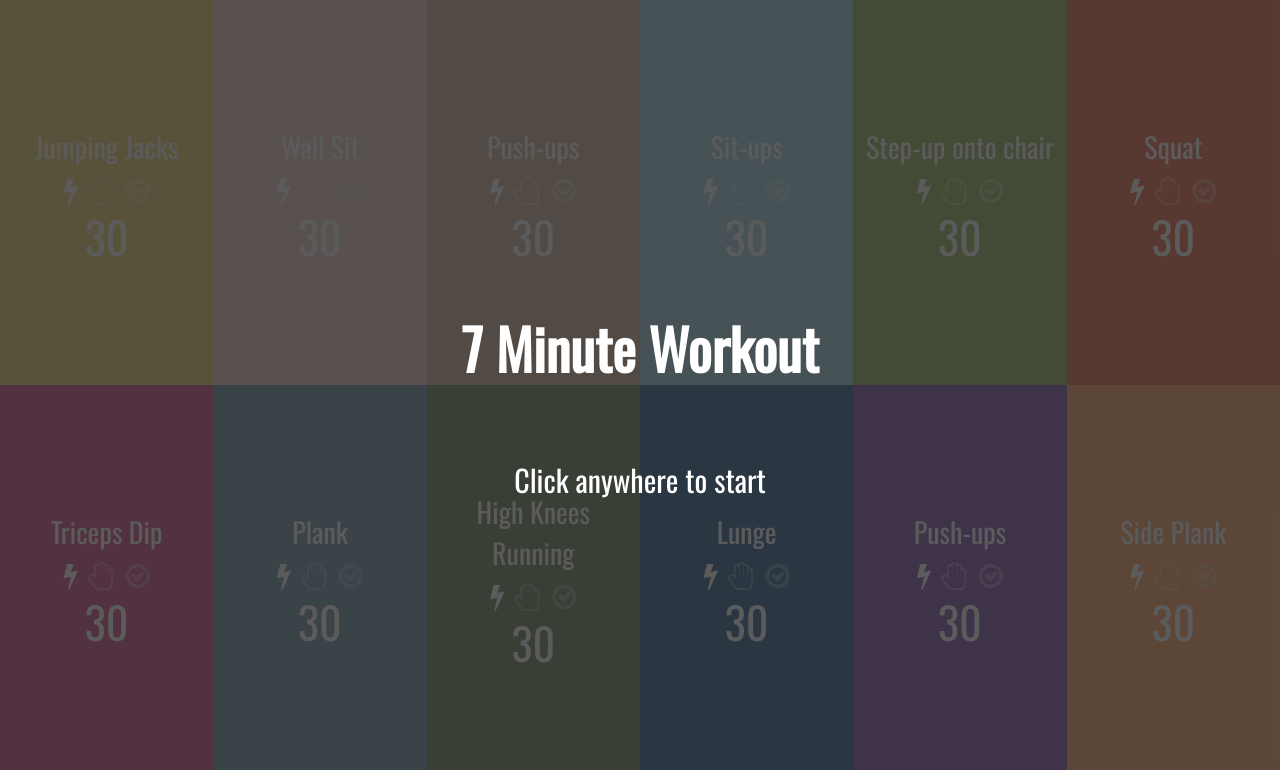
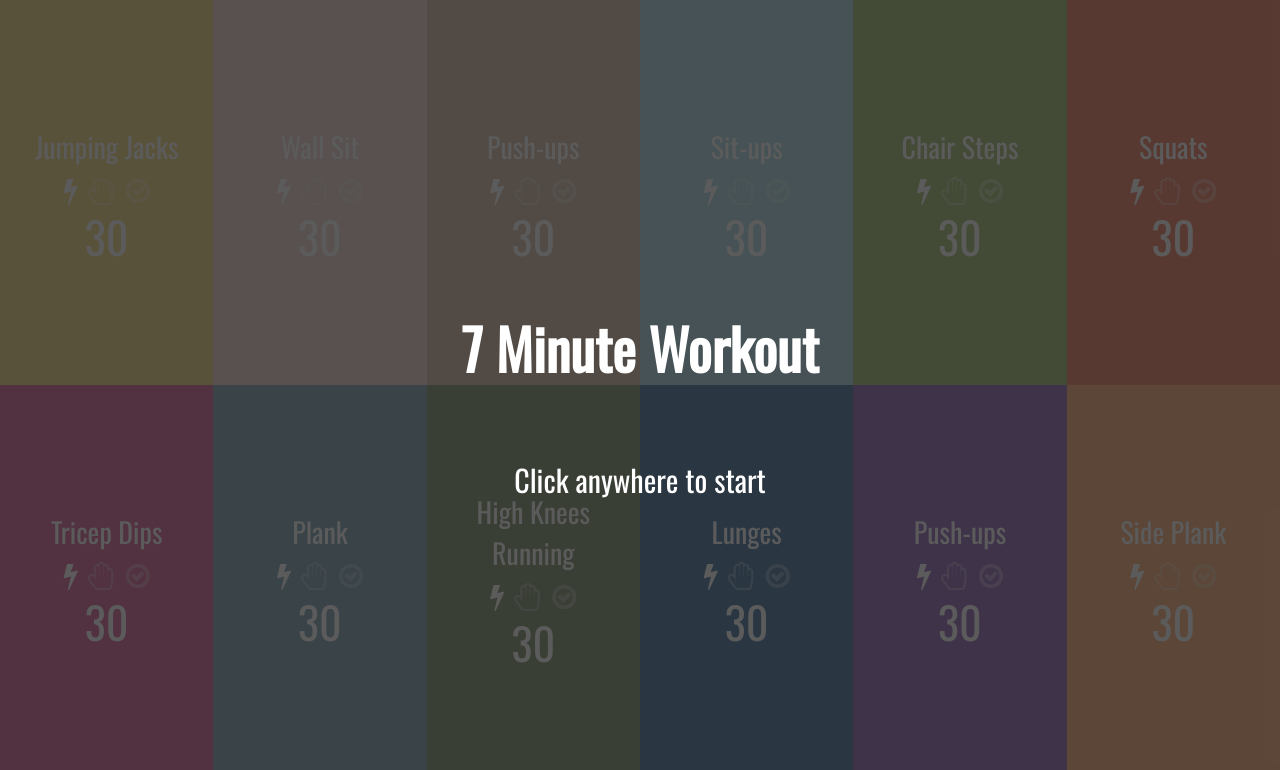
Before and after one commit to jamiehenson/7min, a website: page index.html in a window 1280 px wide. Shown: the top 770 px of the page. Drawn offline with nearby package versions, Linux system fonts and the light colour scheme.

Commit message:
Better titles

```diff
--- a/index.html
+++ b/index.html
@@ -60,7 +60,7 @@
         <span class="counter"></span>
       </div>
       <div class="stage stage-5">
-        <span class="stage-title">Step-up onto chair</span>
+        <span class="stage-title">Chair Steps</span>
         <span class="icons">
           <i class="fa fa-flash timer"></i>
           <i class="fa fa-hand-paper-o rest"></i>
@@ -69,7 +69,7 @@
         <span class="counter"></span>
       </div>
       <div class="stage stage-6">
-        <span class="stage-title">Squat</span>
+        <span class="stage-title">Squats</span>
         <span class="icons">
           <i class="fa fa-flash timer"></i>
           <i class="fa fa-hand-paper-o rest"></i>
@@ -78,7 +78,7 @@
         <span class="counter"></span>
       </div>
       <div class="stage stage-7">
-        <span class="stage-title">Triceps Dip</span>
+        <span class="stage-title">Tricep Dips</span>
         <span class="icons">
           <i class="fa fa-flash timer"></i>
           <i class="fa fa-hand-paper-o rest"></i>
@@ -105,7 +105,7 @@
         <span class="counter"></span>
       </div>
       <div class="stage stage-10">
-        <span class="stage-title">Lunge</span>
+        <span class="stage-title">Lunges</span>
         <span class="icons">
           <i class="fa fa-flash timer"></i>
           <i class="fa fa-hand-paper-o rest"></i>
```
